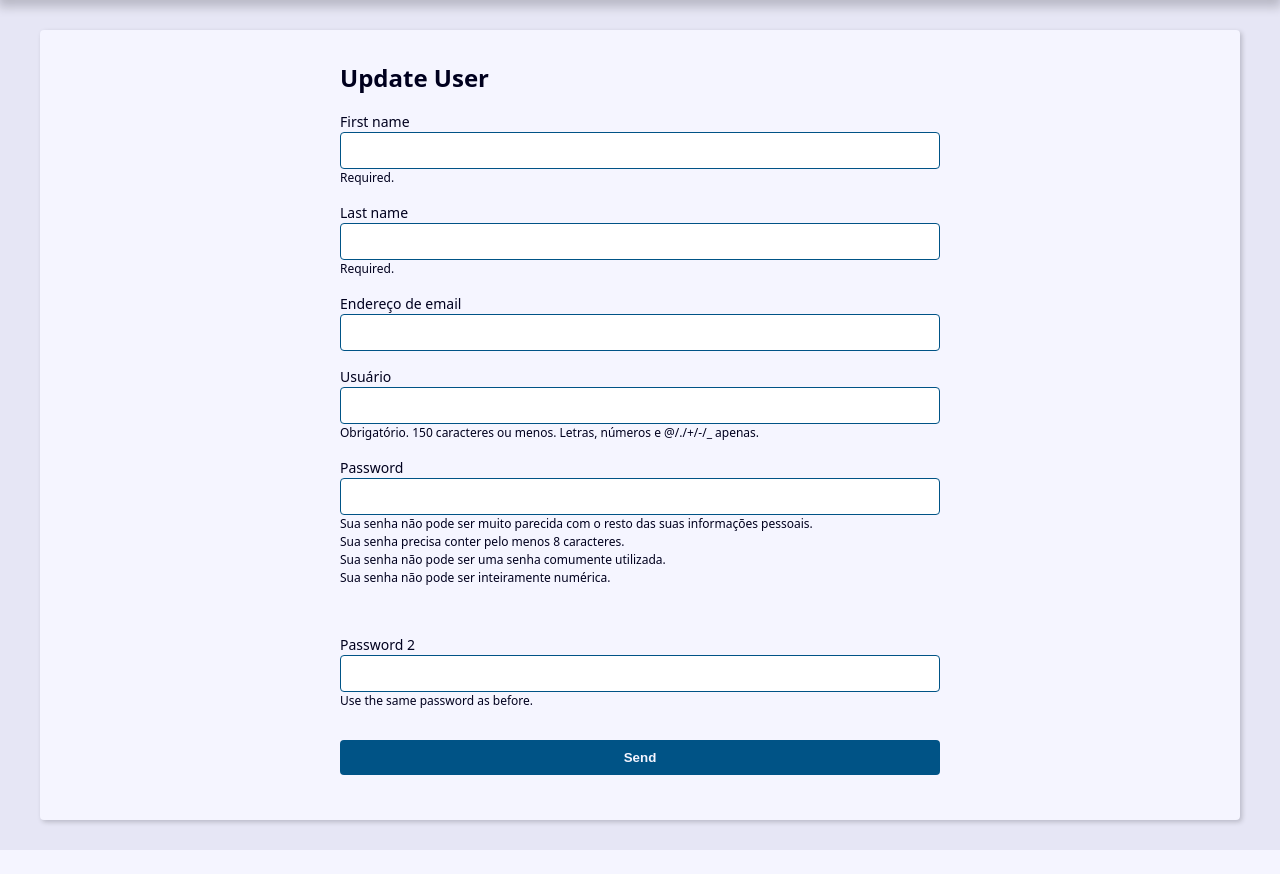
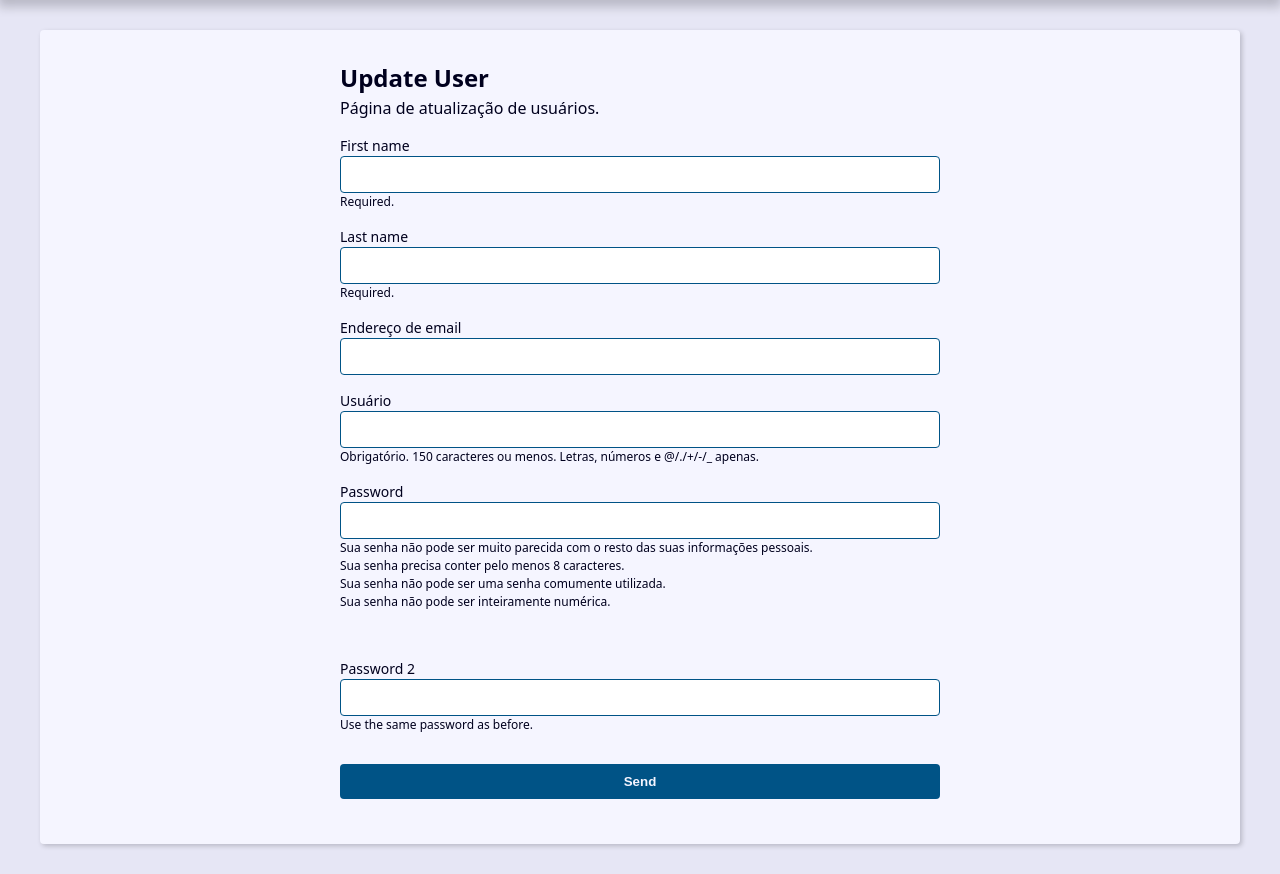
Before and after one commit to MariaNatalia2003/Agenda_Django, a Django app: template contact/templates/contact/user_update.html in a window 1280 px wide. Shown: the part 239-1113 px from the top of the page. Before the commit the page ends 1089 px from the top, so only its background shows below. Run offline with Django 5.2, Linux system fonts and the light colour scheme; the template is opened without the code that fills it: values that come from a table or form of the project are taken from there, others are empty; parts of the project's set-up code (start-up, migrations or seed data) failed here and were passed over.

Commit message:
Texto explicativo na página de update

```diff
--- a/contact/templates/contact/user_update.html
+++ b/contact/templates/contact/user_update.html
@@ -4,6 +4,8 @@
   <div class="form-wrapper">
     <h2>Update User</h2>
 
+    <p>Página de atualização de usuários.</p>
+
     {% include "contact/partials/_user-form.html" %}
 
   </div>
```
